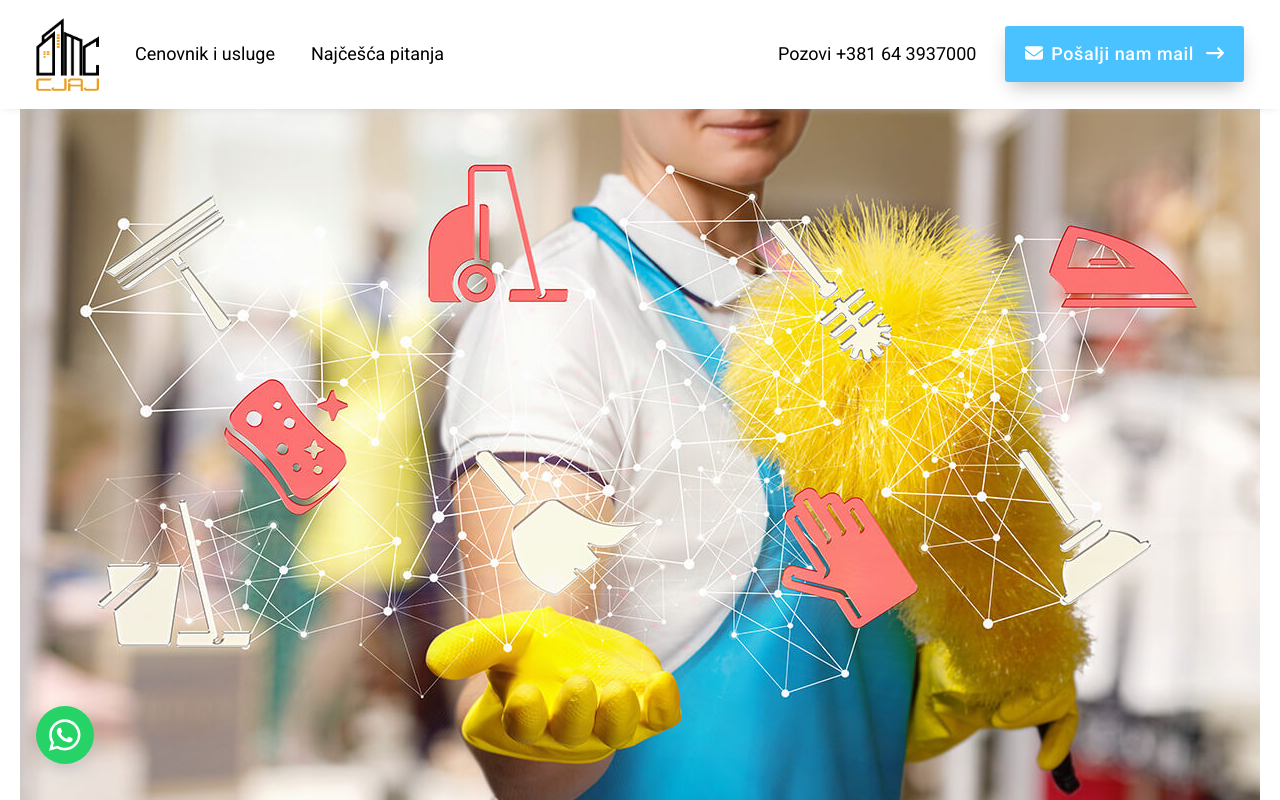
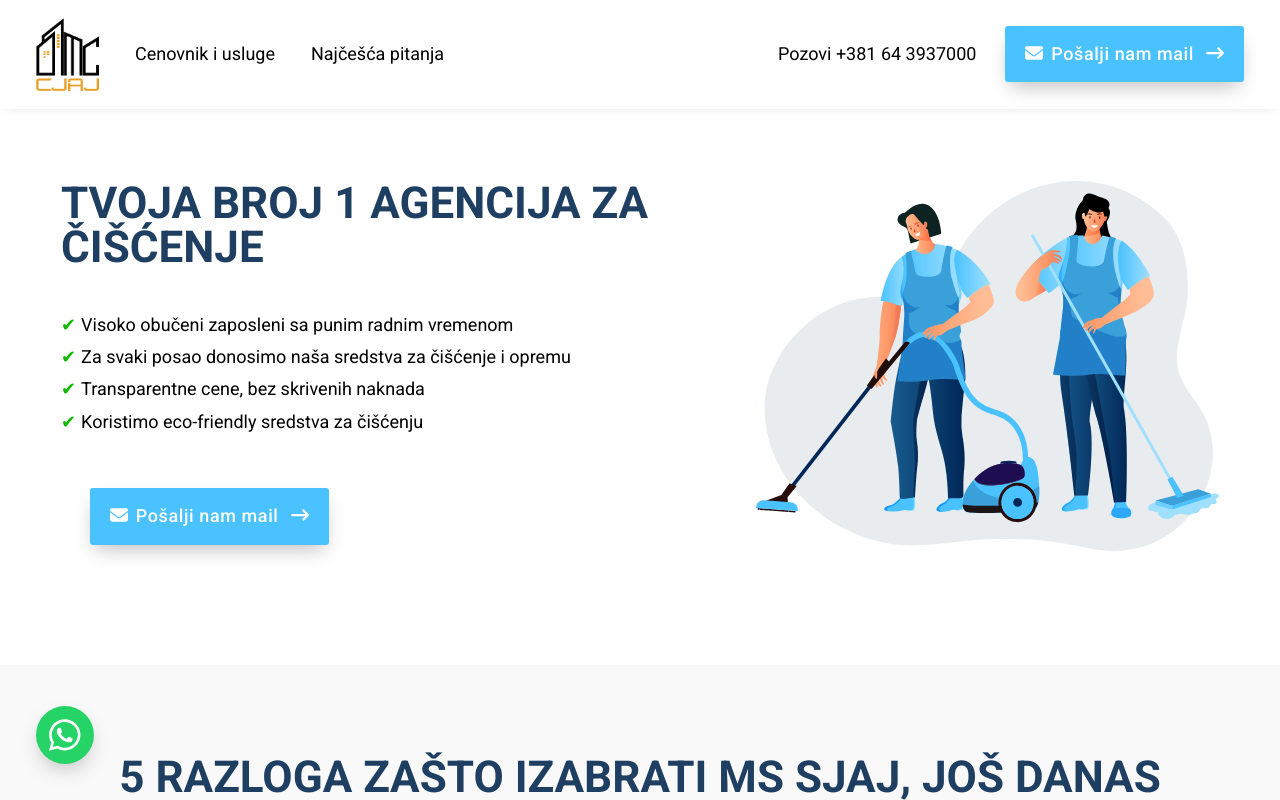
Before and after one commit to NemanjaDj23/house-cleaning-app, a React (Create React App) app: page / in a window 1280 px wide. Shown: the top 800 px of the page. Built offline with nearby package versions, Linux system fonts and the light colour scheme.

Commit message:
add image tilt

```diff
--- a/package.json
+++ b/package.json
@@ -5,8 +5,8 @@
   "dependencies": {
     "@emailjs/browser": "^3.11.0",
     "@fortawesome/fontawesome-svg-core": "^6.4.2",
+    "@fortawesome/free-brands-svg-icons": "^6.4.2",
     "@fortawesome/free-solid-svg-icons": "^6.4.2",
-    "@fortawesome/free-brands-svg-icons": "^6.4.2",
     "@fortawesome/react-fontawesome": "^0.2.0",
     "@testing-library/jest-dom": "^5.17.0",
     "@testing-library/react": "^13.4.0",
@@ -17,6 +17,7 @@
     "@types/react-dom": "^18.2.12",
     "react": "^18.2.0",
     "react-dom": "^18.2.0",
+    "react-parallax-tilt": "^1.7.173",
     "react-scripts": "5.0.1",
     "sass": "^1.69.1",
     "typescript": "^4.9.5",
--- a/src/components/HeroSection/HeroSection.module.scss
+++ b/src/components/HeroSection/HeroSection.module.scss
@@ -3,7 +3,13 @@
   flex-direction: row;
   width: 100%;
   max-width: 1230px;
-  padding: 2rem 2rem 0 2rem;
+  padding: 4rem 2rem 0 2rem;
+}
+
+.tiltImg {
+  .innerElement {
+    width: 70vw;
+  }
 }
 
 .innerWrapper {
@@ -15,10 +21,6 @@
 
 .imgWrapper {
   width: 40%;
-}
-
-.imageHero {
-  max-height: 350px;
 }
 
 .textSpan {
--- a/src/components/HeroSection/HeroSection.tsx
+++ b/src/components/HeroSection/HeroSection.tsx
@@ -1,16 +1,12 @@
 import cleaningImg from '../../images/cleaning-1.svg';
-import cover from '../../images/heroSectionCover.jpg';
-// import animation1 from '../../images/cleaning.gif';
 import styles from './HeroSection.module.scss';
 import { FontAwesomeIcon } from '@fortawesome/react-fontawesome';
 import { faArrowRightLong, faEnvelope } from '@fortawesome/free-solid-svg-icons';
+import Tilt from 'react-parallax-tilt';
 
 function HeroSection() {
   return (
     <section className='heroSection'>
-      <div>
-        <img src={cover} alt='cover' />
-      </div>
       <div className={styles.wrapper}>
         <div className={styles.innerWrapper}>
           <h1>Tvoja broj 1 agencija za čišćenje</h1>
@@ -39,7 +35,17 @@ function HeroSection() {
           </a>
         </div>
         <div className={styles.imgWrapper}>
-          <img src={cleaningImg} alt='cleaning-1' className={styles.imageHero} />
+          <Tilt
+            className='tiltImg'
+            tiltMaxAngleX={35}
+            tiltMaxAngleY={35}
+            perspective={900}
+            scale={1.1}
+            transitionSpeed={2000}
+            gyroscope={true}
+          >
+            <img src={cleaningImg} alt='cleaning-2' className={styles.innerElement} />
+          </Tilt>
         </div>
       </div>
     </section>
--- a/src/components/OurStandardsSection/OurStandardSection.module.scss
+++ b/src/components/OurStandardsSection/OurStandardSection.module.scss
@@ -16,8 +16,10 @@
   width: 40%;
 }
 
-.imageHero {
-  max-height: 350px;
+.tiltImg {
+  .innerElement {
+    width: 70vw;
+  }
 }
 
 .textSpan {
--- a/src/components/OurStandardsSection/OurStandardsSection.tsx
+++ b/src/components/OurStandardsSection/OurStandardsSection.tsx
@@ -1,12 +1,23 @@
 import styles from './OurStandardSection.module.scss';
 import cleaningImg from '../../images/cleaning-2.svg';
+import Tilt from 'react-parallax-tilt';
 
 function OurStandardsSection() {
   return (
     <section className='bg-grey'>
       <div className={styles.wrapper}>
         <div className={styles.imgWrapper}>
-          <img src={cleaningImg} alt='cleaning-2' className={styles.imageHero} />
+          <Tilt
+            className='tiltImg'
+            tiltMaxAngleX={35}
+            tiltMaxAngleY={35}
+            perspective={900}
+            scale={1.1}
+            transitionSpeed={2000}
+            gyroscope={true}
+          >
+            <img src={cleaningImg} alt='cleaning-2' className={styles.innerElement} />
+          </Tilt>
         </div>
         <div className={styles.innerWrapper}>
           <h1>Održavamo visoke standarde u čišćenju vašeg prostora</h1>
```
Also changed, not shown: 1 other file (tests, documents, lock files or other folders).
